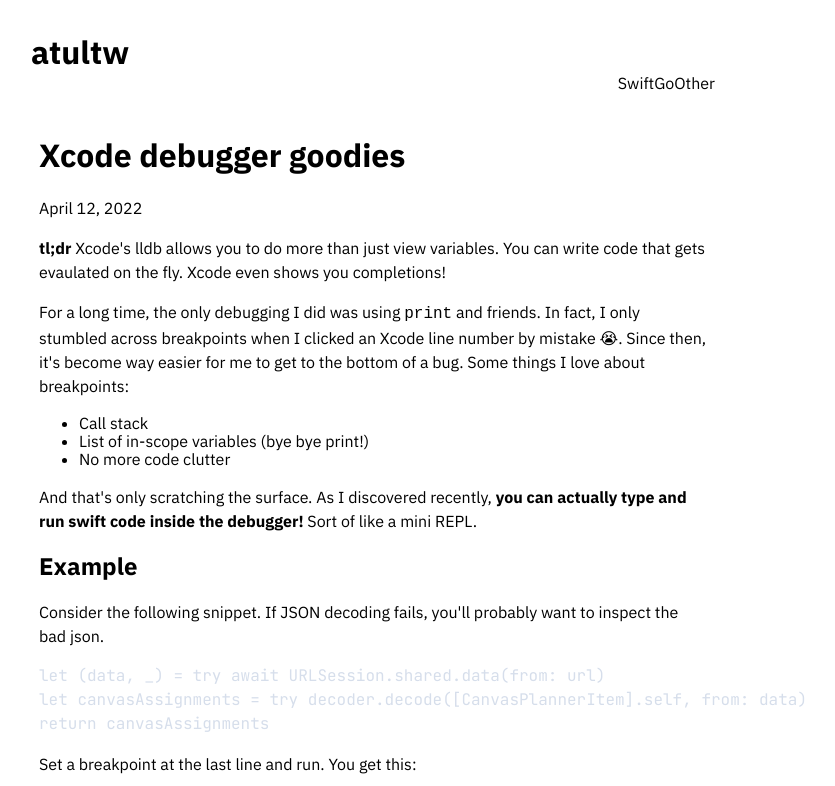
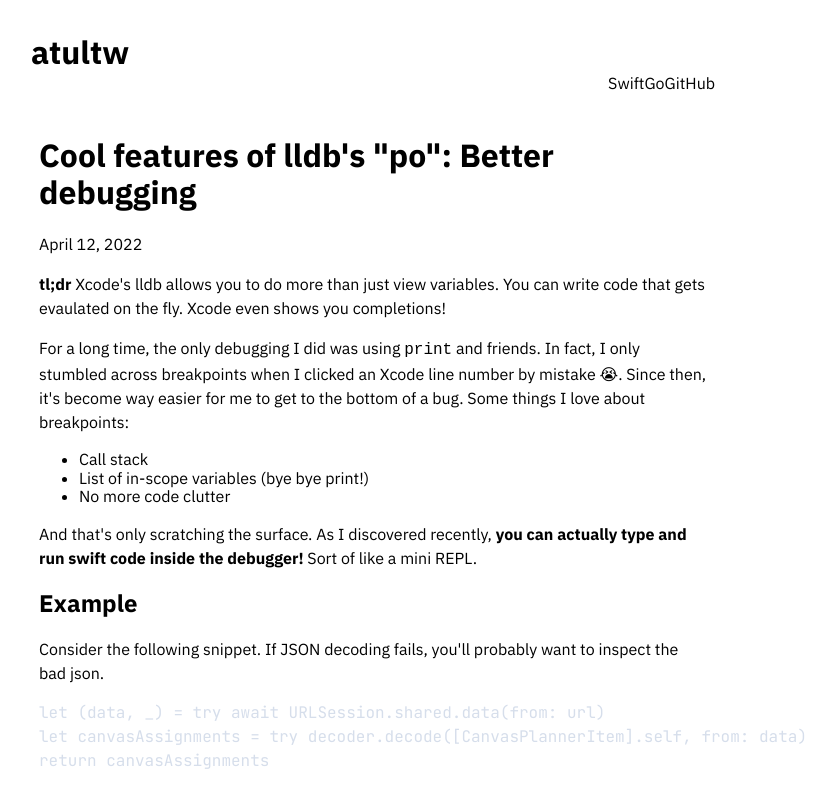
Before and after one commit to atultw/blog, a Gatsby site: page /swift-debugger/ in a window 1280 px wide. Shown: the top 786 px of the page, without its empty margins (267-1102 px from the left). Built offline with nearby package versions, Linux system fonts and the light colour scheme; Gatsby itself is replaced by a stand-in of ours; some packages are replaced by stand-ins of ours; code samples lack their colours.

Commit message:
add gh link and change title of lldb article

```diff
--- a/content/blog/swift-debugger/index.md
+++ b/content/blog/swift-debugger/index.md
@@ -1,5 +1,5 @@
 ---
-title: Xcode debugger goodies
+title: "Cool features of lldb's \"po\": Better debugging"
 date: "2022-04-12"
 tags: ["swift"]
 colorOne: rgba(239, 82, 55, 1)
--- a/src/components/menubar.jsx
+++ b/src/components/menubar.jsx
@@ -38,7 +38,7 @@ export class MenuBar extends React.Component {
                 <div style={{ marginLeft: "auto", display: "flex", alignItems: "flex-end" }}>
                     <span className={Styles.menuItem}><Link to="/tags/swift">Swift</Link></span>
                     <span className={Styles.menuItem}><Link to="/tags/go">Go</Link></span>
-                    <span className={Styles.menuItem}><Link to="/tags/other">Other</Link></span>
+                    <span className={Styles.menuItem}><a href="https://github.com/atultw">GitHub</a></span>
                     <span className={Styles.menuItem}>
                         <span id={Styles.uiModeToggle} onClick={() => this.themeDark(this.state.selectorClass === Styles.selectorLight)}>
                             <div id={Styles.uiModeSelector} className={this.state.selectorClass}></div>
```
